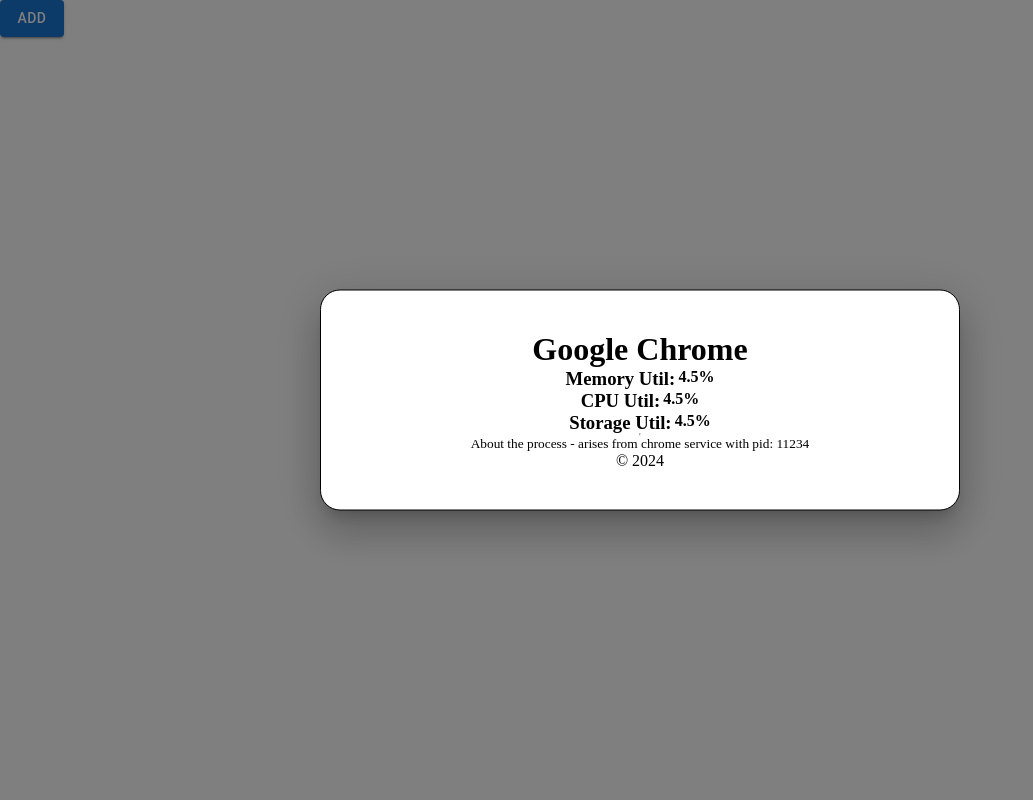
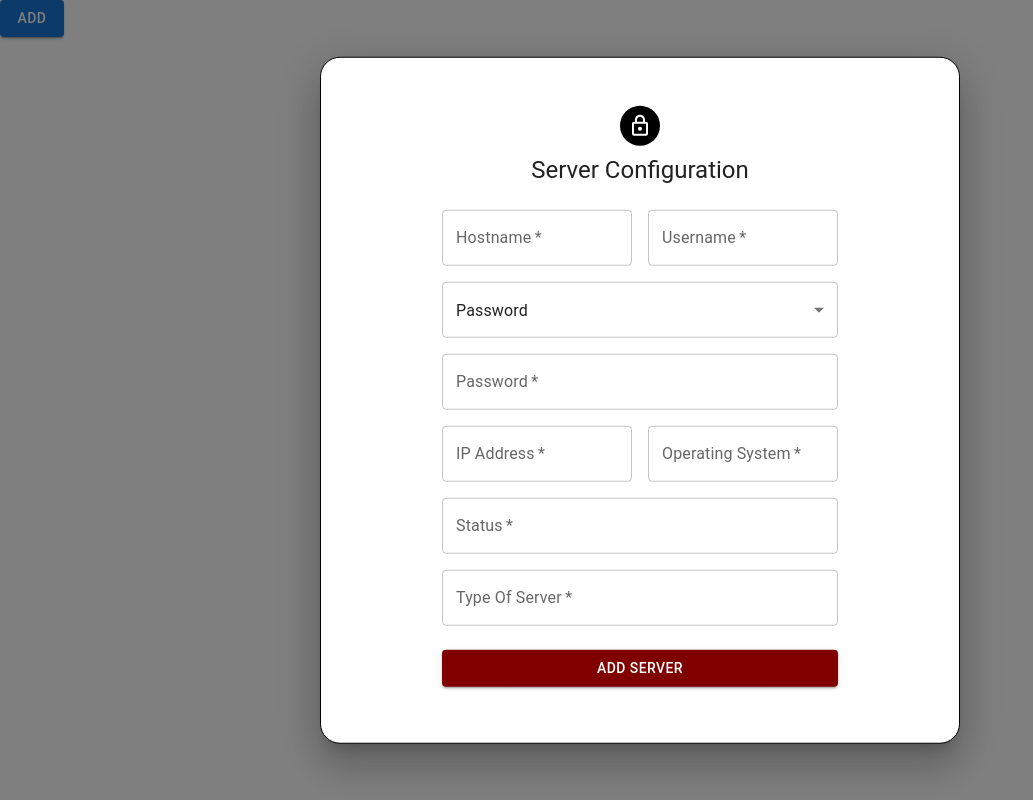
Before and after one commit to ovita-angera/Fetch, a React (Vite) app: page / in a window 1280 px wide. Both pictures are taken after a click on the button "ADD". Shown: the whole page, without its empty margins (0-1033 px from the left). Built offline with nearby package versions, Linux system fonts and the light colour scheme.

Commit message:
Updates to the add server file

```diff
--- a/src/App.jsx
+++ b/src/App.jsx
@@ -3,10 +3,10 @@
 import Modal from "@mui/material/Modal";
 import Box from "@mui/material/Box";
 
-// import AddServer from "./components/servers/AddServer";
+import AddServer from "./components/servers/AddServer";
 // import ServicesDisplay from "./components/services/ServicesDisplay";
 // import ProcessesDisplay from "./components/processes/ProcessesDisplay";
-import { Process } from "./components/processes/Process";
+// import { Process } from "./components/processes/Process";
 
 import './App.css'
 
@@ -27,6 +27,9 @@
       <Modal
         open={open}
         onClose={handleClose}
+        style={{
+          overflow: 'auto'
+        }}
       >
         <Box sx={{
            position: 'relative',
@@ -39,8 +42,8 @@
            boxShadow: 24,
            borderRadius: '20px'
         }}>
-          {/* <AddServer /> */}
-          <Process />
+          <AddServer />
+          {/* <Process /> */}
         </Box>
       </Modal>
       {/* <ServicesDisplay /> */}
--- a/src/components/servers/AddServer.jsx
+++ b/src/components/servers/AddServer.jsx
@@ -1,24 +1,11 @@
 import { useState } from 'react';
 
-import CloudUploadIcon from '@mui/icons-material/CloudUpload';
 import LockOutlinedIcon from '@mui/icons-material/LockOutlined';
-import { styled, createTheme, ThemeProvider } from '@mui/material/styles';
-import { Box, Grid, Avatar, Button, Select, MenuItem, TextField, Container, Typography, CssBaseline } from '@mui/material'
+import { createTheme, ThemeProvider } from '@mui/material/styles';
+import { Input ,Box, Grid, Avatar, Button, Select, MenuItem, TextField, Container, Typography, CssBaseline } from '@mui/material'
 import axios from 'axios';
 
 const defaultTheme = createTheme();
-
-const VisuallyHiddenInput = styled('input')({
-  clip: 'rect(0 0 0 0)',
-  clipPath: 'inset(50%)',
-  height: 1,
-  overflow: 'hidden',
-  position: 'absolute',
-  bottom: 0,
-  left: 0,
-  whiteSpace: 'nowrap',
-  width: 1,
-});
 
 export default function AddServer() {
   const [file, setFile] = useState(null);
@@ -28,18 +15,31 @@
     event.preventDefault()
 
     const server_data = new FormData(event.currentTarget);
-    const server_data_json = Object.fromEntries(server_data);
-    const value = auth !== "password" ? file : ""
-    const payload = {...server_data_json, "auth_type": auth, "auth": value}
+    server_data.append("file", file)
+    let server_data_json = Object.fromEntries(server_data);
+    server_data_json = {...server_data_json, "auth_type": auth}
 
-    axios.post(``, {
-      headers: {
-        'Content-Type': 'application/json'
-      },
-      body: JSON.stringify(payload)
-    });
+    const payload = {
+      "hostname": server_data_json.hostname,
+      "ip_address": server_data_json.ip_address,
+      "username": server_data_json.username,
+      "password": server_data_json.password,
+      "operating_system": server_data_json.os,
+      "status": server_data_json.status,
+      "type": server_data_json.type,
+      "connType": server_data_json.auth_type,
+      "filename": server_data_json.file
+    }
 
-    console.log(payload);
+
+    axios.post("http://192.168.88.90:8009/api/v1/server", payload)
+      .then(res => {
+        if (res.status === 201) {
+          console.log("Success");
+          console.log(res.data);
+        }
+      })
+      .catch(err => console.error(err))
 
     // reset the form
     event.target.reset();
@@ -91,7 +91,7 @@
                 />
               </Grid>
 
-              <Grid item xs={12} sm={6}>
+              <Grid item xs={12}>
                 <Select
                   fullWidth
                   labelId="connType"
@@ -106,24 +106,17 @@
               </Grid>
 
               {auth !== "password" ? (
-                <Grid item xs={12} sm={6}>
-                  <Button
-                    fullWidth
-                    component="label"
-                    variant="contained"
-                    tabIndex={-1}
-                    startIcon={<CloudUploadIcon />}
-                    onClickCapture={(event) => {
-                      setFile(event.relatedTarget.file[0])
-                    }}
+                <Grid item xs={12}>
+                  <Input
+                  type='file'
+                  onChange={ (event) => setFile(event.target.files[0]) }
                   >
-                    Upload file
-                    <VisuallyHiddenInput type="file" />
-                  </Button>
-              </Grid>
+                    Choose file
+                  </Input>
+                </Grid>
               ) :
               (
-                <Grid item xs={12} sm={6}>
+                <Grid item xs={12}>
                   <TextField
                     required
                     fullWidth
@@ -139,9 +132,9 @@
                 <TextField
                   required
                   fullWidth
-                  id="ip-address"
+                  id="ip_address"
                   label="IP Address"
-                  name="ip-address"
+                  name="ip_address"
                 />
               </Grid>
 
@@ -150,7 +143,7 @@
                 <TextField
                   required
                   fullWidth
-                  name="operating-system"
+                  name="operating_system"
                   label="Operating System"
                   id="os"
                 />
```
